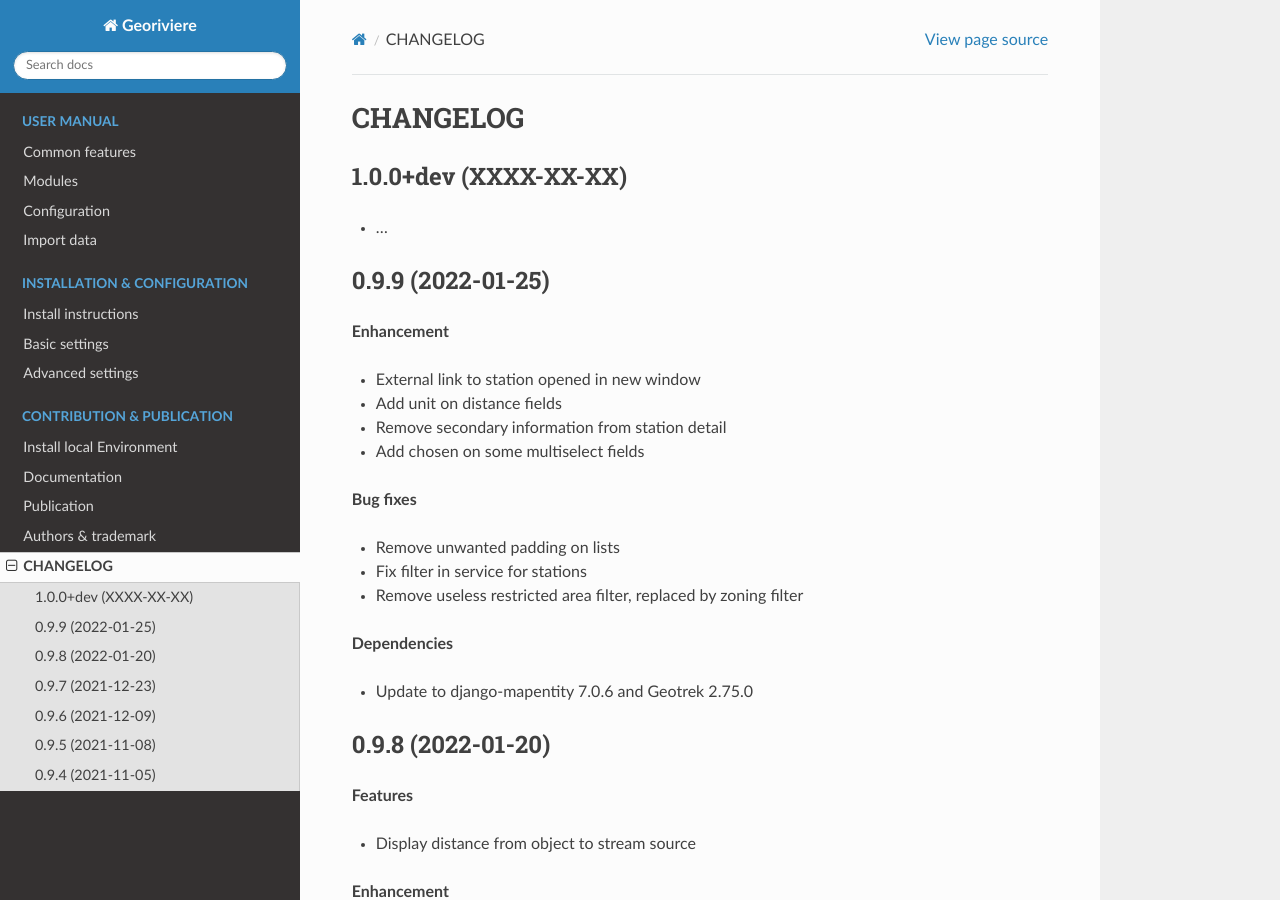
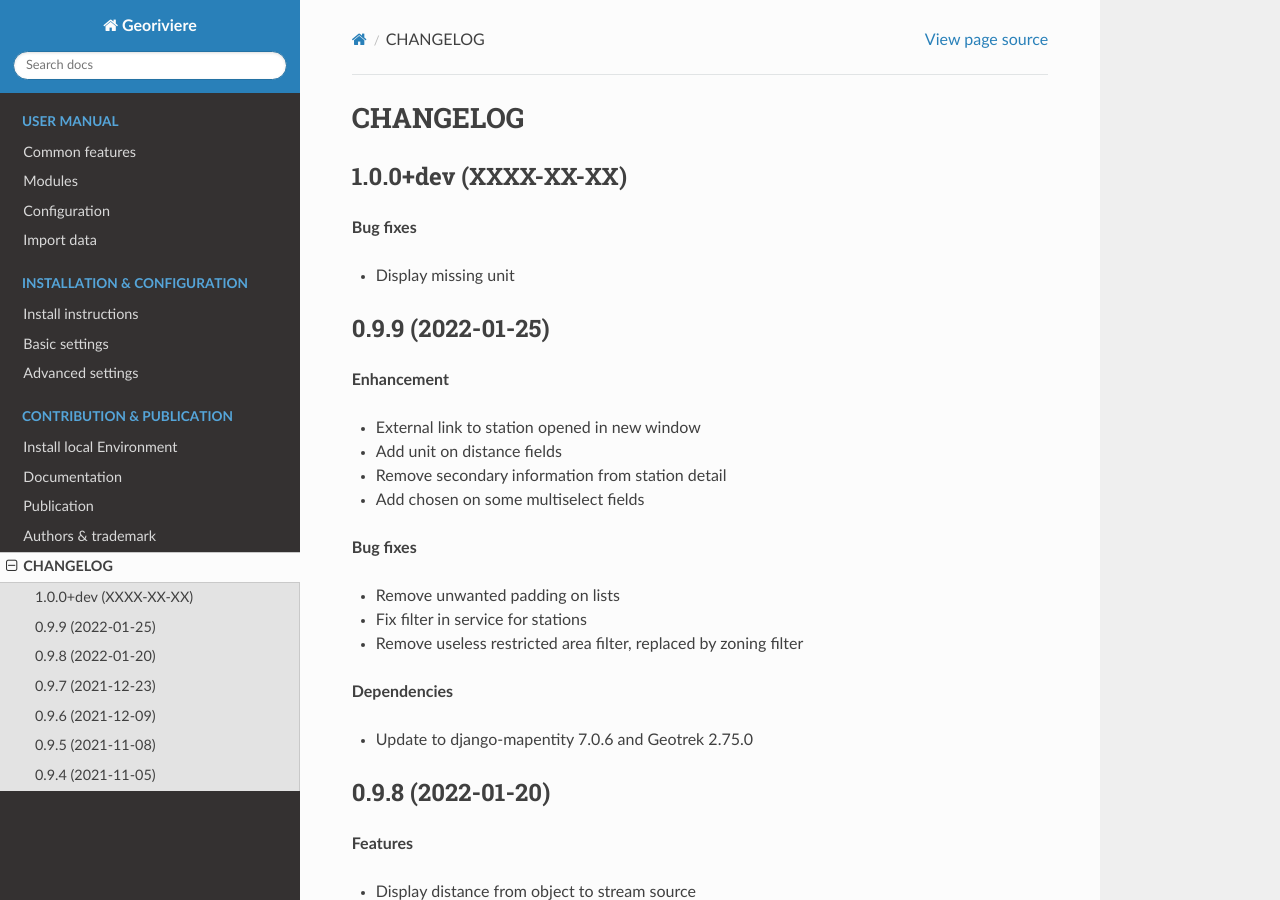
Before and after one commit to Georiviere/Georiviere-admin, a Sphinx documentation site: the page built from docs/changelog.rst, in a window 1280 px wide and 900 px high. Built offline with Sphinx 7.4.7 and the Read the Docs theme 2.0.0, drawn with Linux system fonts in a browser that asks for light colours; the version number could not be read and is left out.

Commit message:
Changelog

```diff
--- a/docs/changelog.rst
+++ b/docs/changelog.rst
@@ -6,8 +6,9 @@ CHANGELOG
 1.0.0+dev    (XXXX-XX-XX)
 -------------------------
 
-* …
+**Bug fixes**
 
+* Display missing unit
 
 0.9.9    (2022-01-25)
 -------------------------
```
